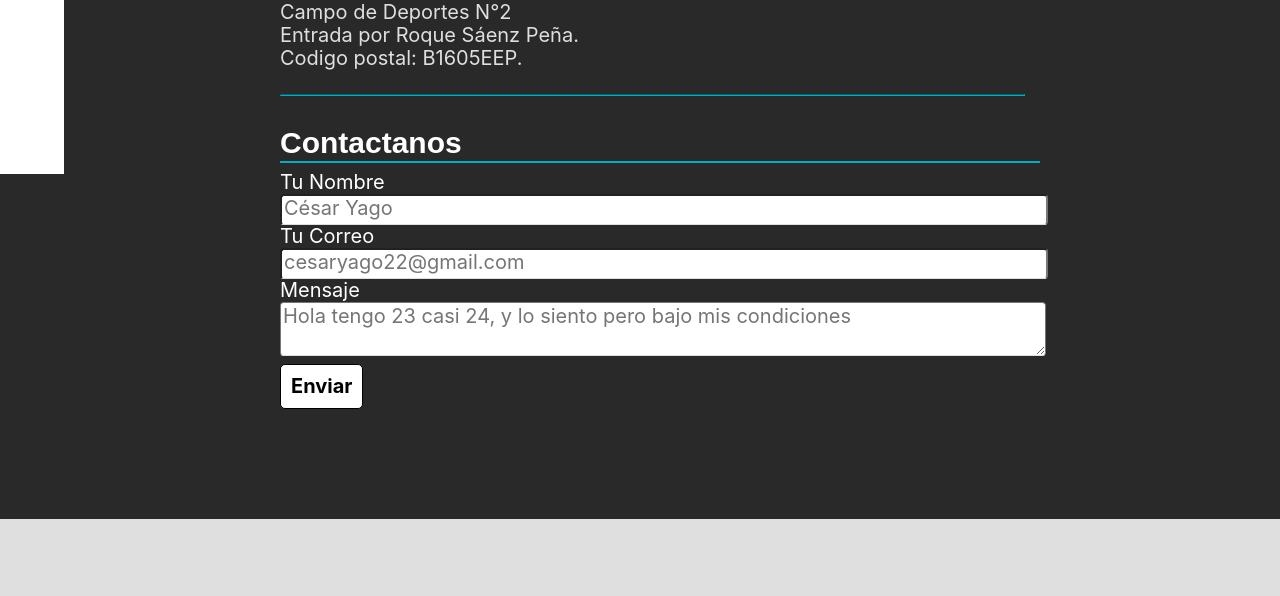
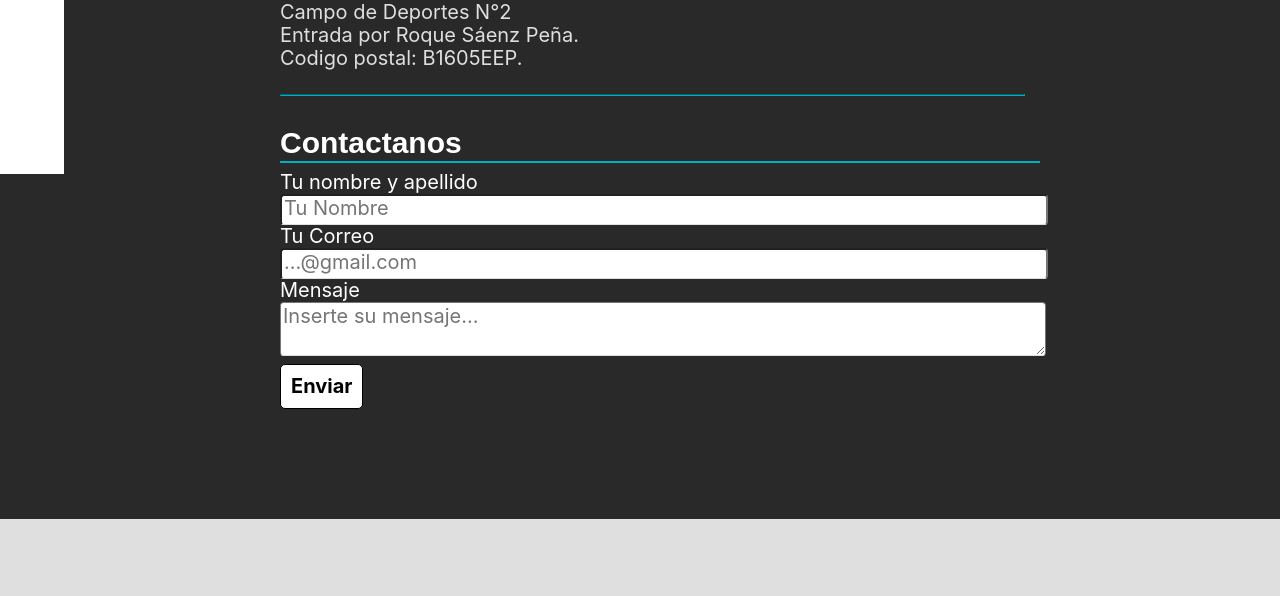
Before and after one commit to GabiDam/TecnicaN2.github.io, a PHP site: page /contactos_ubicacion/contactos_ubicacion.html in a window 1280 px wide. Shown: the part 626-1222 px from the top of the page. Run offline with PHP 8.4, Linux system fonts and the light colour scheme.

Commit message:
Pequeños cambios en el formulario

```diff
--- a/contactos_ubicacion/contactos_ubicacion.html
+++ b/contactos_ubicacion/contactos_ubicacion.html
@@ -126,14 +126,14 @@
                     <li>
                         <h4>Contactanos</h4>
                         <form class="info" action="https://formspree.io/f/xknyvpyq" method="post">
-                            <label for="Nombre" id="">Tu Nombre</label>
-                            <input type="text" name="Nombre" id="nombre" placeholder="César Yago" required>
+                            <label for="Nombre" id="">Tu nombre y apellido</label>
+                            <input type="text" name="Nombre" id="nombre" placeholder="Tu Nombre" required>
 
                             <label for="Email">Tu Correo</label>
-                            <input type="email" name="Email" id="email" placeholder="cesaryago22@gmail.com">
+                            <input type="email" name="Email" id="email" placeholder="...@gmail.com">
 
                             <label for="Mensaje">Mensaje</label>
-                            <textarea name="Mensaje" id="mensaje" placeholder="Hola tengo 23 casi 24, y lo siento pero bajo mis condiciones"></textarea>
+                            <textarea name="Mensaje" id="mensaje" placeholder="Inserte su mensaje..."></textarea>
 
                             <button type="submit">Enviar</button>
                         </form>
@@ -154,7 +154,7 @@
             <img class="imgcmp"  src="../Img/sin_nada.jpg">
         </section>
     </main>
-    <footer> <!--Pie de Pagina--->⠀⠀⠀⠀
+    <footer> <!--Pie de Pagina--->
         <div class="contfooter">
             <ul class="ulfooter"> <!-- SECCION1 --->
                 <a>Contactos</a>
@@ -213,6 +213,5 @@
         </div>
 
     </footer>
-
 </body>
 </html>
--- a/inscripciones/inscripciones.css
+++ b/inscripciones/inscripciones.css
@@ -11,7 +11,6 @@ body {
 main {
   /* Customiza la zona principal */
   padding-top: 15vh;
-
   /*Zen Antique, */
 }
 
--- a/inscripciones/inscripciones.html
+++ b/inscripciones/inscripciones.html
@@ -221,7 +221,6 @@
             </div>
         </div>
 
-    </footer>
-
+    </footer>  <!--Fin Pie de Pagina--->
 </body>
 </html>
```
Also changed, not shown: inf_general/inf_general.html (+2 -5 lines).
